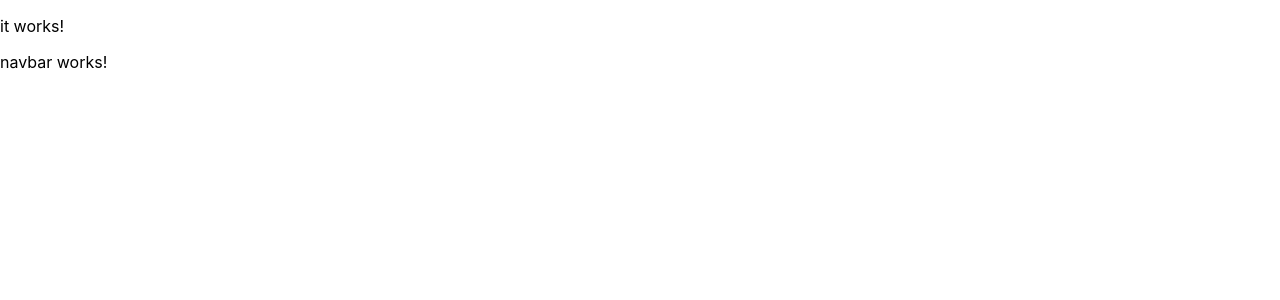
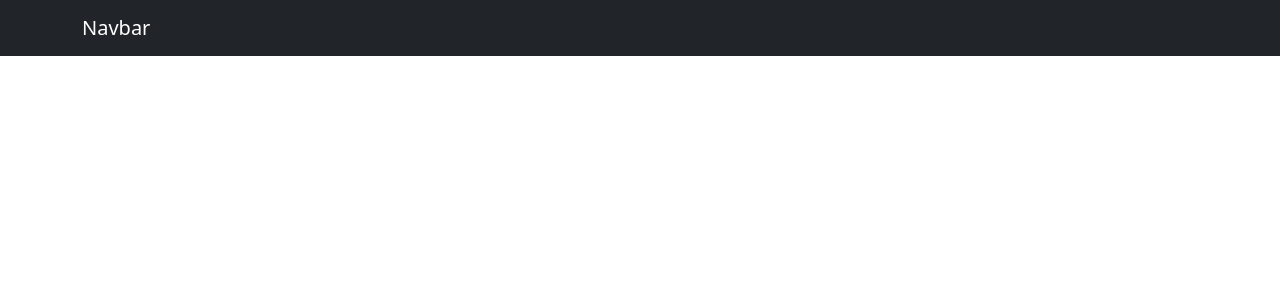
Before and after one commit to cm-thom/react-portfolio, a React (Create React App) app: page / in a window 1280 px wide. Shown: the top 300 px of the page. Built offline with nearby package versions, Linux system fonts and the light colour scheme.

Commit message:
Nav and bootstrap functional

```diff
--- a/src/App.js
+++ b/src/App.js
@@ -1,11 +1,10 @@
 import './App.css';
-import Navbar from './components/Navbar';
+import Nav from './components/Nav';
 
 function App() {
   return (
     <div>
-      <p>it works!</p>
-      <Navbar />
+      <Nav />
     </div>
 
   );
--- /dev/null
+++ b/src/components/Nav.js
@@ -0,0 +1,17 @@
+import React from 'react';
+import Container from 'react-bootstrap/Container';
+import Navbar from 'react-bootstrap/Navbar';
+
+function Nav() {
+    //logic for navbar
+
+    return (
+      <Navbar expand="lg" variant="dark" bg="dark">
+        <Container>
+          <Navbar.Brand href="#">Navbar</Navbar.Brand>
+        </Container>
+      </Navbar>
+    )
+}
+
+export default Nav;
--- a/src/components/Navbar.js
+++ /dev/null
@@ -1,11 +0,0 @@
-import React from 'react';
-
-function Navbar() {
-    //logic for navbar
-
-    return (
-        <div>navbar works!</div>
-    )
-}
-
-export default Navbar;
--- a/src/index.js
+++ b/src/index.js
@@ -3,6 +3,7 @@ import ReactDOM from 'react-dom/client';
 import './index.css';
 import App from './App';
 import reportWebVitals from './reportWebVitals';
+import 'bootstrap/dist/css/bootstrap.css';
 
 const root = ReactDOM.createRoot(document.getElementById('root'));
 root.render(
```
